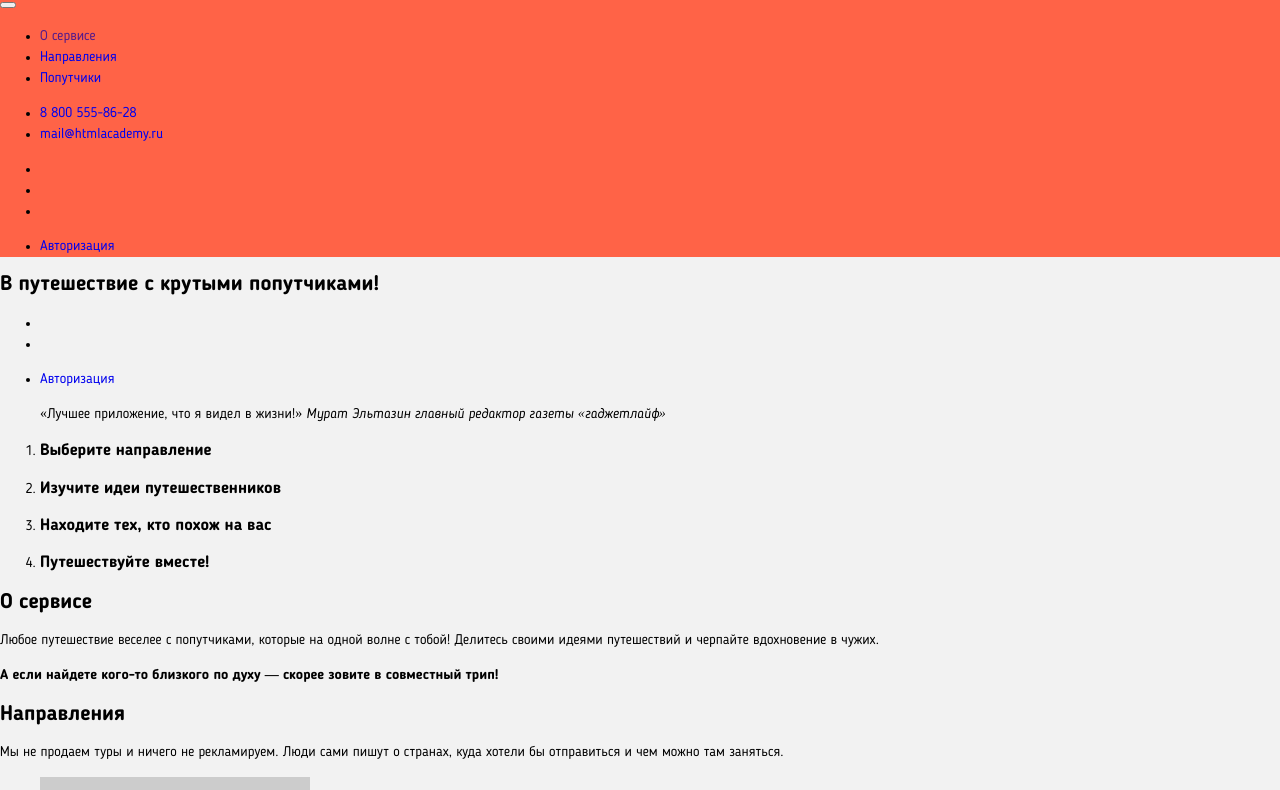
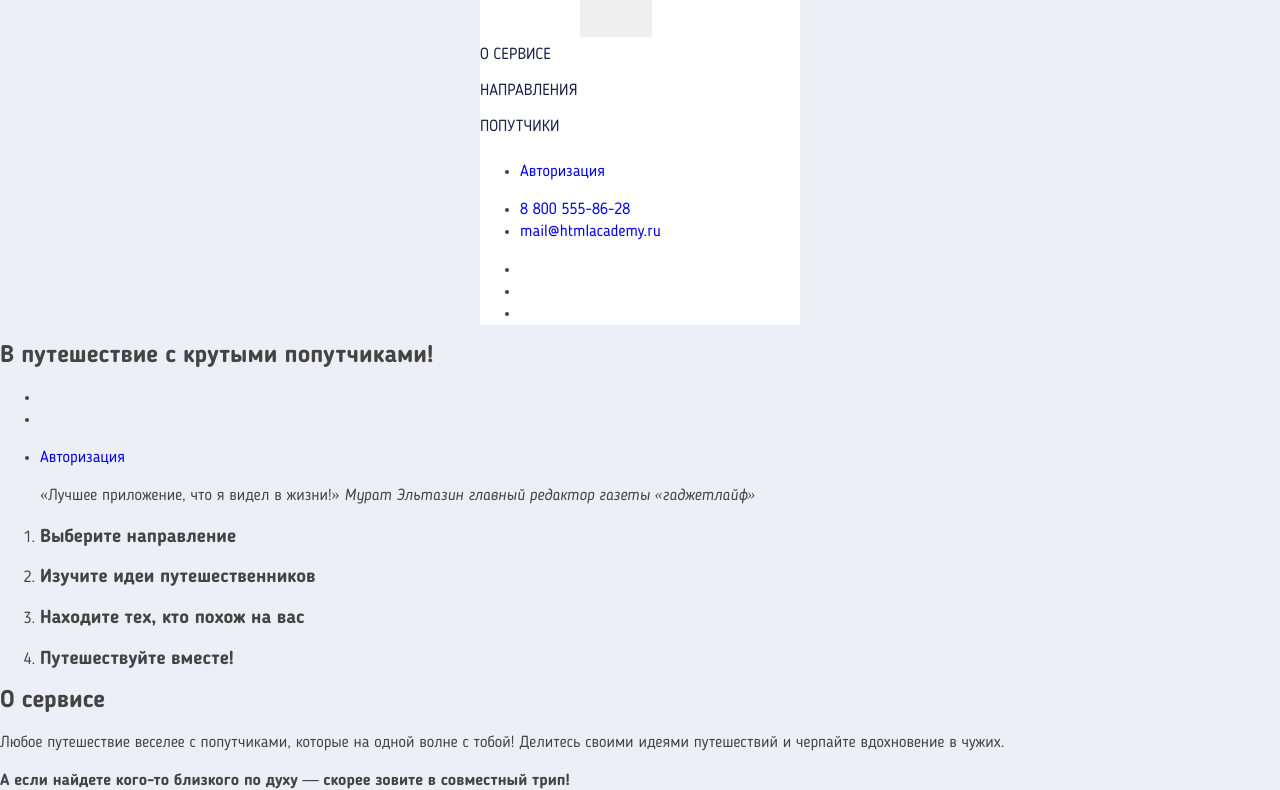
Before and after one commit to AntonTarabaev/902537-pognali-18, a website: page source/index.html in a window 1280 px wide. Shown: the part 35-825 px from the top of the page. Drawn offline with nearby package versions, Linux system fonts and the light colour scheme; files that its build step writes are made by us from their sources; placeholder pictures from the web are drawn by us.

Commit message:
Start header styling

```diff
--- a/source/index.html
+++ b/source/index.html
@@ -8,13 +8,14 @@
   <body>
 
     <header class="page-header">
-      <a class="page-header__logo logo">
-        <img class="logo__image" src="https://via.placeholder.com/100x19" alt="Логотип сервиса «Погнали»">
+      <nav class="main-nav">
+        <div class="main-nav__logo-wrapper">
+          <a class="main-nav__logo logo">
+            <img class="logo__image" src="img/logo-mobile-blue@1x.png" alt="Логотип сервиса «Погнали»">
           </a>
-      <nav class="main-nav">
           <button class="main-nav__toggle" type="button" aria-label="Открыть меню"></button>
-        <div class="main-nav__wrapper">
-          <div class="main-nav__lists-wrapper">
+        </div>
+        <div class="main-nav__menu-wrapper">
           <ul class="main-nav__list site-list">
             <li class="site-list__item">
               <a class="site-list__link" href="">О сервисе</a>
@@ -24,6 +25,11 @@
             </li>
             <li class="site-list__item">
               <a class="site-list__link" href="catalog.html">Попутчики</a>
+            </li>
+          </ul>
+          <ul class="main-nav__list user-list">
+            <li class="user-list__item">
+              <a class="user-list__login" href="login.html">Авторизация</a>
             </li>
           </ul>
           <ul class="main-nav__list contacts-list">
@@ -43,12 +49,6 @@
             </li>
             <li class="social-list__item">
               <a class="social-list__link social-list__link--instagram" href="https://www.instagram.com/htmlacademy" aria-label="Мы в Инстаграме"></a>
-              </li>
-            </ul>
-          </div>
-          <ul class="main-nav__list user-list">
-            <li class="user-list__item">
-              <a class="user-list__login" href="login.html">Авторизация</a>
             </li>
           </ul>
         </div>
--- a/source/sass/blocks/main-nav.scss
+++ b/source/sass/blocks/main-nav.scss
@@ -0,0 +1,20 @@
+.main-nav {
+  width: 320px;
+  min-height: 73px;
+  margin: 0 auto;
+
+  background-color: #ffffff;
+}
+
+.main-nav__logo-wrapper {
+  display: flex;
+}
+
+.main-nav__toggle {
+  display: block;
+  width: 72px;
+  height: 72px;
+
+  cursor: pointer;
+  border: none;
+}
--- a/source/sass/blocks/page-header.scss
+++ /dev/null
@@ -1,3 +0,0 @@
-.page-header {
-  background-color: tomato;
-}
--- a/source/sass/blocks/site-list.scss
+++ b/source/sass/blocks/site-list.scss
@@ -0,0 +1,14 @@
+.site-list {
+  margin: 0;
+  padding: 0;
+
+  list-style: none;
+}
+
+.site-list__link {
+  font-style: 30px;
+  line-height: 36px;
+  text-transform: uppercase;
+  color: $blue;
+  text-decoration: none;
+}
--- a/source/sass/global.scss
+++ b/source/sass/global.scss
@@ -9,16 +9,17 @@ html {
 }
 
 body {
+  min-width: 320px;
   margin: 0;
   padding: 0;
 
   font-family: "Blogger Sans", serif;
-  font-size: 14px;
-  line-height: 21px;
+  font-size: 16px;
+  line-height: 22px;
   font-weight: 400;
-  color: #000000;
+  color: $grey-text;
 
-  background-color: #f2f2f2;
+  background-color: $light-grey;
 }
 
 a {
--- a/source/sass/style.scss
+++ b/source/sass/style.scss
@@ -1,5 +1,7 @@
+@import "variables.scss";
 @import "normalize.scss";
 @import "visually-hidden.scss";
 @import "global.scss";
 @import "font-face.scss";
-@import "blocks/page-header.scss";
+@import "blocks/main-nav.scss";
+@import "blocks/site-list.scss";
--- a/source/sass/variables.scss
+++ b/source/sass/variables.scss
@@ -0,0 +1,22 @@
+$orange: #ff8d30;
+$dark-orange: #f26926;
+$yellow: #ffd74b;
+$yellow-orange: #ffbd30;
+
+$blue: #192144;
+$light-blue: #1d2e5b;
+$dark-blue: #161c35;
+$darkest-blue: #121936;
+$tooltip-blue: #101e44;
+
+$grey-text: #444444;
+$light-grey: #edeff6;
+$grey: #dfe3f0;
+$dark-grey: #d4d9eb;
+$grey-transp: rgba(29, 46, 91, 0.3);
+$grey-borders: #cbced9;
+$input-text: rgba(68, 68, 68, 0.6);
+
+$pink: #f9eaea;
+$offline-color: #f97676;
+$online-color: #81e31e;
```
Also changed, not shown: source/sass/blocks/logo.scss (+10 -0 lines). Lines whose indentation alone changed are shown as unchanged.
